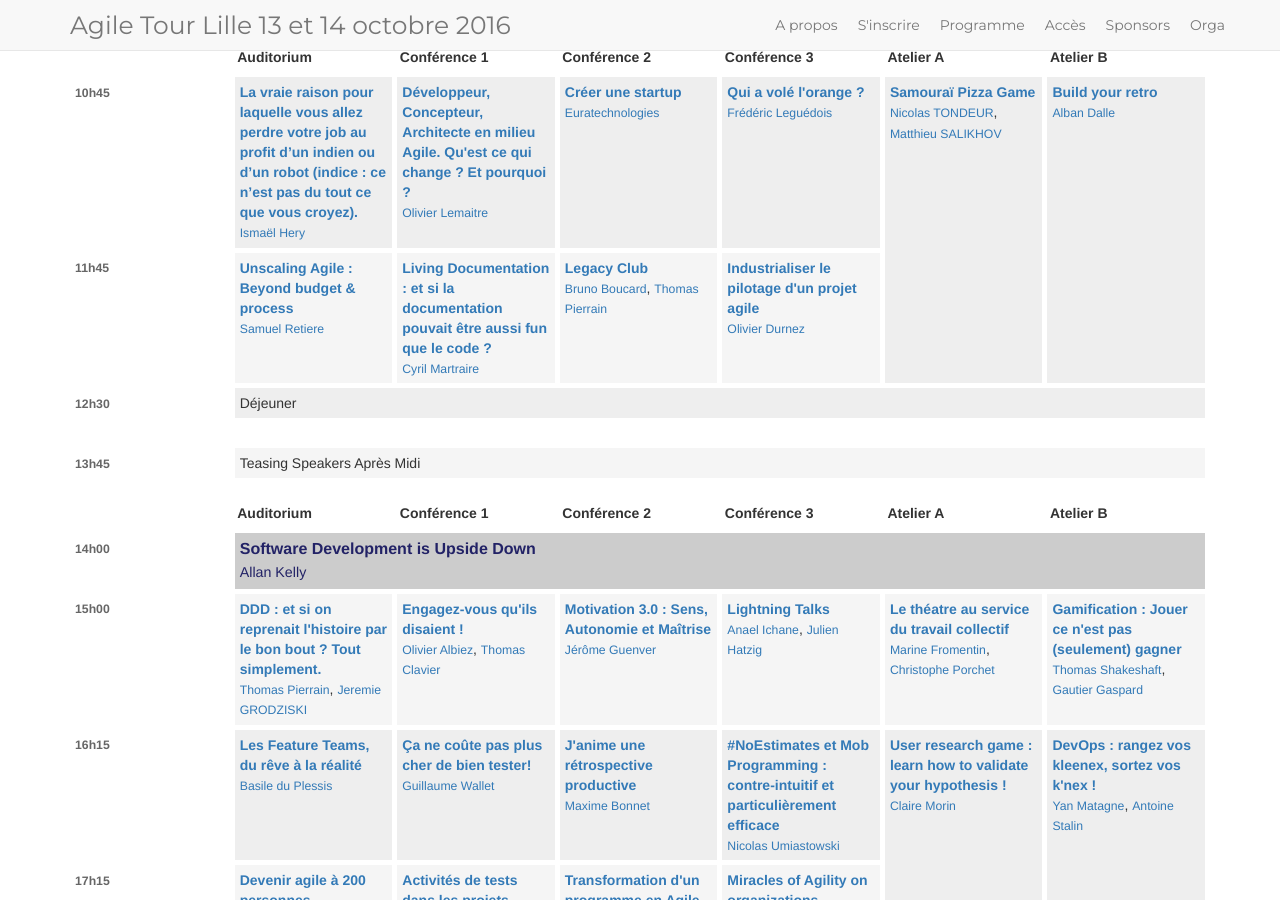
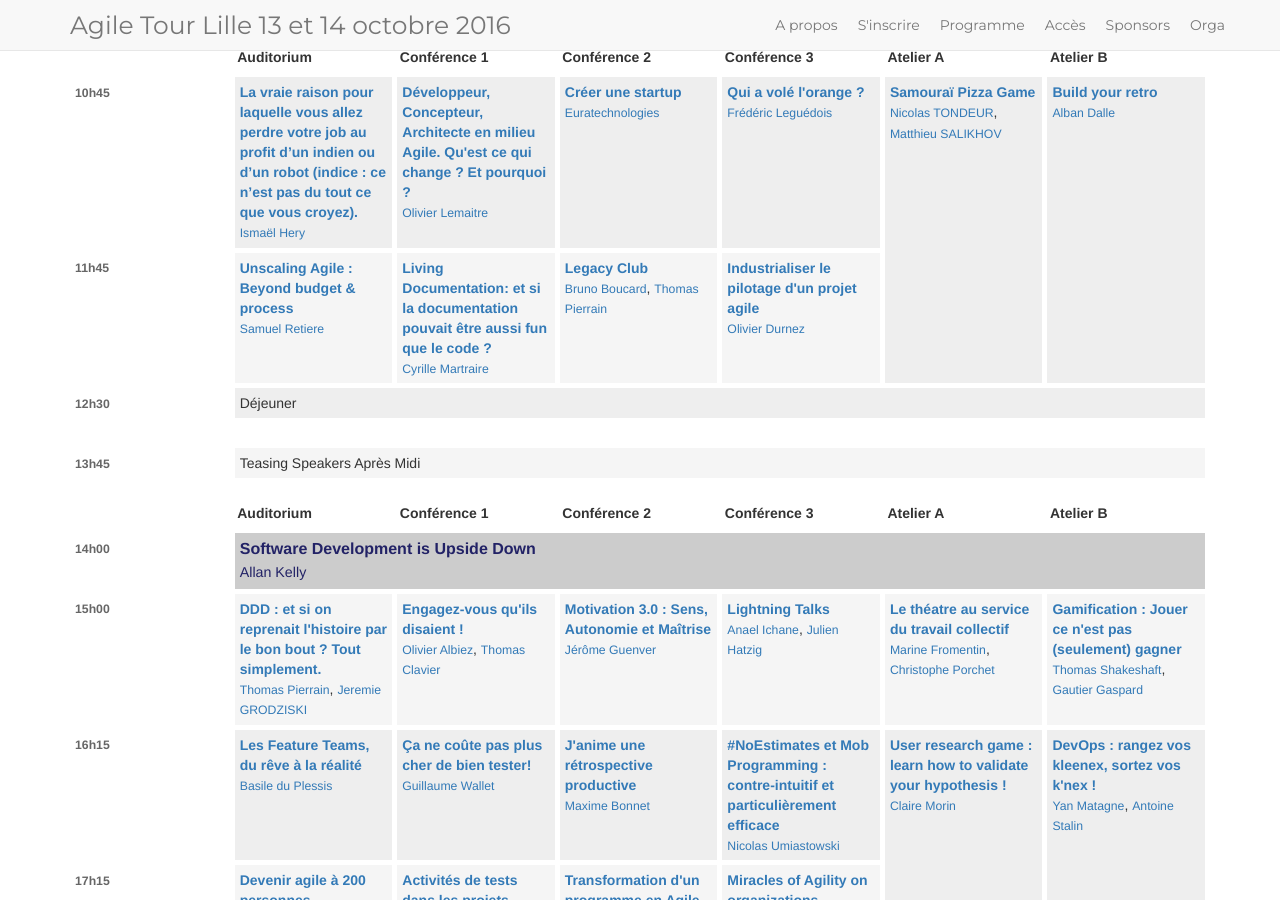
Before and after one commit to jak78/agile-tour-lille-2017, a Jekyll site: the page built from page-programme.html, in a window 1280 px wide and 900 px high, scrolled down 1460 px. Built offline with Jekyll 4.4.1, drawn with Linux system fonts in a browser that asks for light colours; nearby versions of some CDN libraries; some of the changed text lies outside the part shown.

Commit message:
fix Cyrille Martraire et Cédric Pourbaix

```diff
--- a/_data/schedule.yml
+++ b/_data/schedule.yml
@@ -36,9 +36,9 @@
             room: Atrium
       - hour: 10h45
         content:
-          - subject: "Remplaçons le mot projet par le mot stratégie…"
+          - subject: "Remplaçons le mot projet par le mot stratégie..."
             speaker: Cédric Pourbaix
-            description: ???
+            description: ''
             company: EFIDEV
             room: Atrium
           - subject: Un logiciel qui fonctionne est un logiciel que l'utilisateur a plaisir à utiliser.
@@ -229,9 +229,9 @@
             les organisations agile que cela permet de mettre en place. Le but est de donner une vision d'ensemble et de voir comment les concepts coulissent entre eux dans la vraie vie. Je me propose de donner des axes de réflexion à la question : quel alignement pour mes équipes ?"
             speaker: Samuel Retiere
             room: Auditorium
-          - subject: "Living Documentation : et si la documentation pouvait être aussi fun que le code ?"
+          - subject: "Living Documentation: et si la documentation pouvait être aussi fun que le code ?"
             description: ''
-            speaker: Cyril Martraire
+            speaker: Cyrille Martraire
             room: Conférence 1
           - subject: "Legacy Club"
             description: "Code non maintenable, bugs à répétition, corrections chronophages, moral dans les chaussettes... Pas étonnant que la plupart d’entre nous préfèrent travailler sur des projets où tout est à (re)construire (Greenfield) plutôt que sur du code Legacy (Brownfield). Il faut dire que le Legacy sur lequel on a perdu le contrôle est plus que pénible. C’est épuisant, voire décourageant.
```
Also changed, not shown: _data/speakers.yml (+10 -2 lines).
